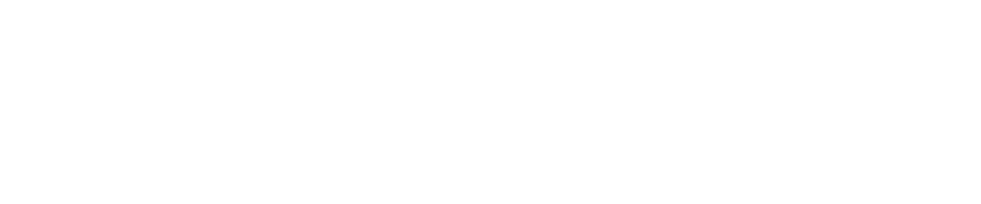
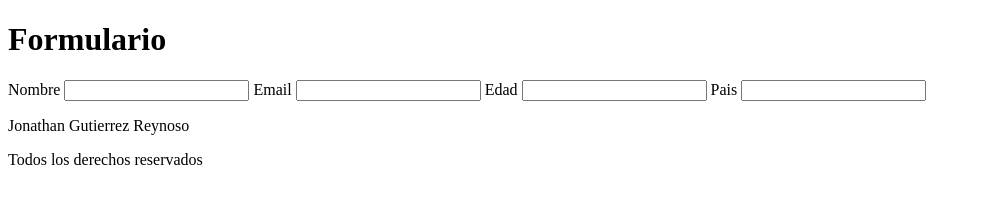
Before and after one commit to John-gr/ExamenU2, a plain HTML site: page index.html in a window 1280 px wide. Shown: the whole page, without its empty margins (0-981 px from the left). Drawn offline with Linux system fonts and the light colour scheme.

Commit message:
Agregado en index las etiquetas semanticas y la estructura del formulario

```diff
--- a/index.html
+++ b/index.html
@@ -7,8 +7,31 @@
 </head>
 <body>
     <header>
+        <h1>Formulario</h1>
+        <nav></nav>
+    </header>
+    <main>
+        <article class="Form">
+            <section>
+                <Form>
+                    <label for="nombre">Nombre</label>
+                    <input type="text" class="nombre" required>
+                    <label for="email">Email</label>
+                    <input type="email" name="email" class="email">
+                    <label for="edad">Edad</label>
+                    <input type="number" class="edad">
+                    <label for="pais">Pais</label>
+                    <input type="text" class="pais">
+                </Form>
+            </section>
+        </article>
+        <section class="mensaje">
 
-    </header>
-
+        </section>
+    </main>
+    <footer class="footer">
+        <p>Jonathan Gutierrez Reynoso</p>
+        <p>Todos los derechos reservados</p>
+    </footer>
 </body>
 </html>
```
